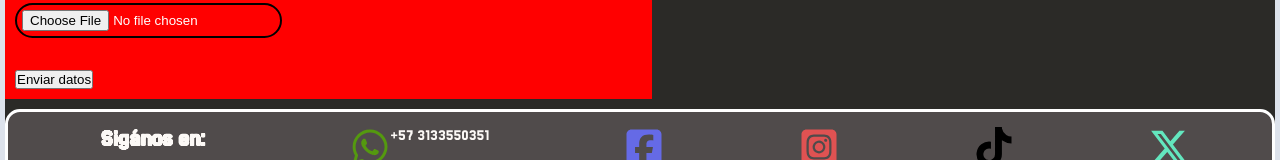
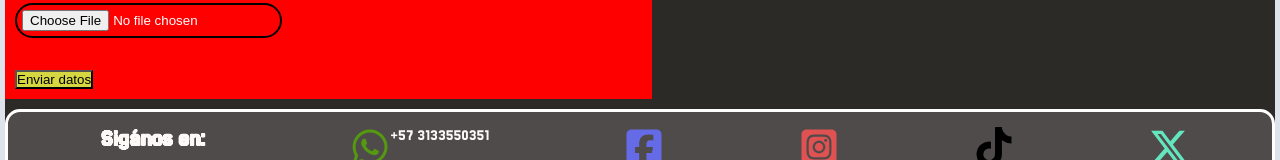
Before and after one commit to MiguelitoB205/grupo_full_stack, a plain HTML site: page grupo2_full_stack/flex_&_grid/formulario.html in a window 1280 px wide. Shown: the part 1288-1448 px from the top of the page. Drawn offline with Linux system fonts and the light colour scheme.

Commit message:
subiendo nuevos cambios

```diff
--- a/grupo2_full_stack/flex_&_grid/estilos.css
+++ b/grupo2_full_stack/flex_&_grid/estilos.css
@@ -624,7 +624,7 @@
         border-radius: 20px;
         padding: 5px;
     }
-    #button{
+    button{
         background-color: rgb(214, 214, 65);
     }
     h1{
```
